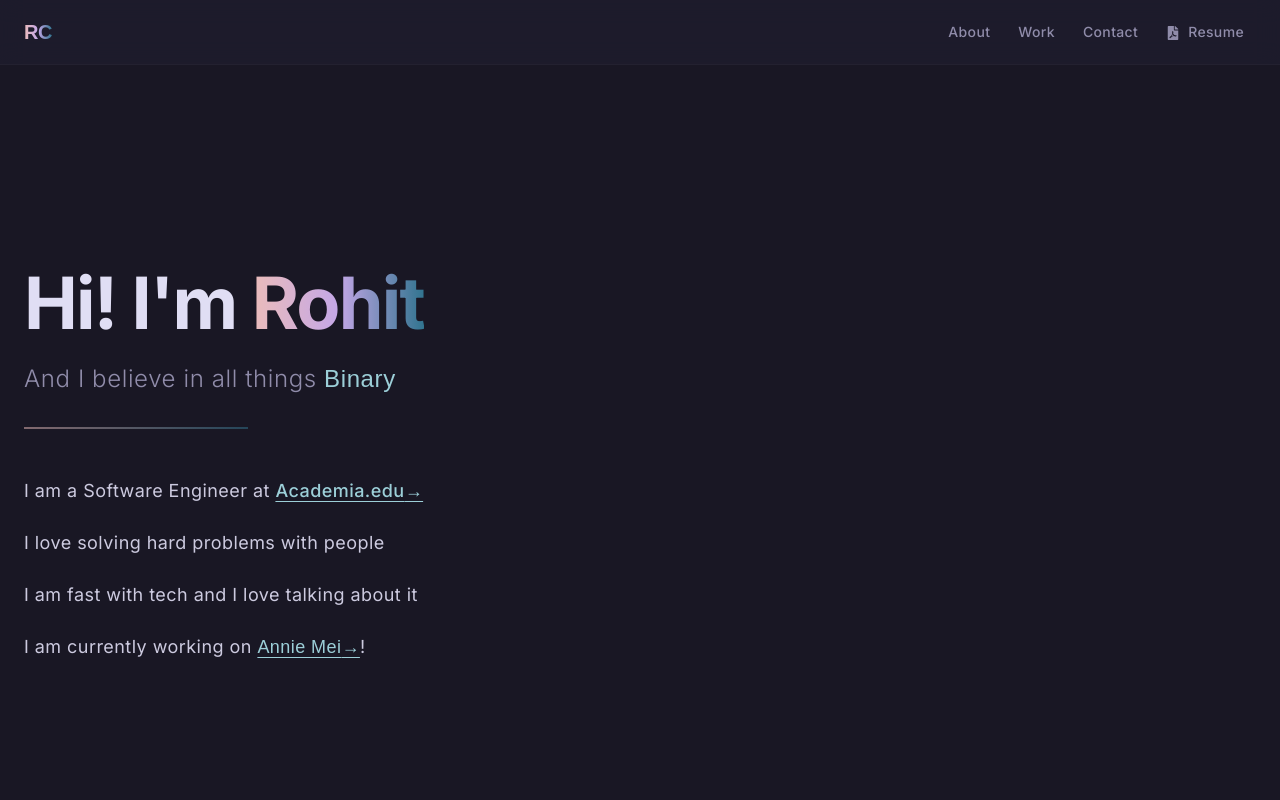
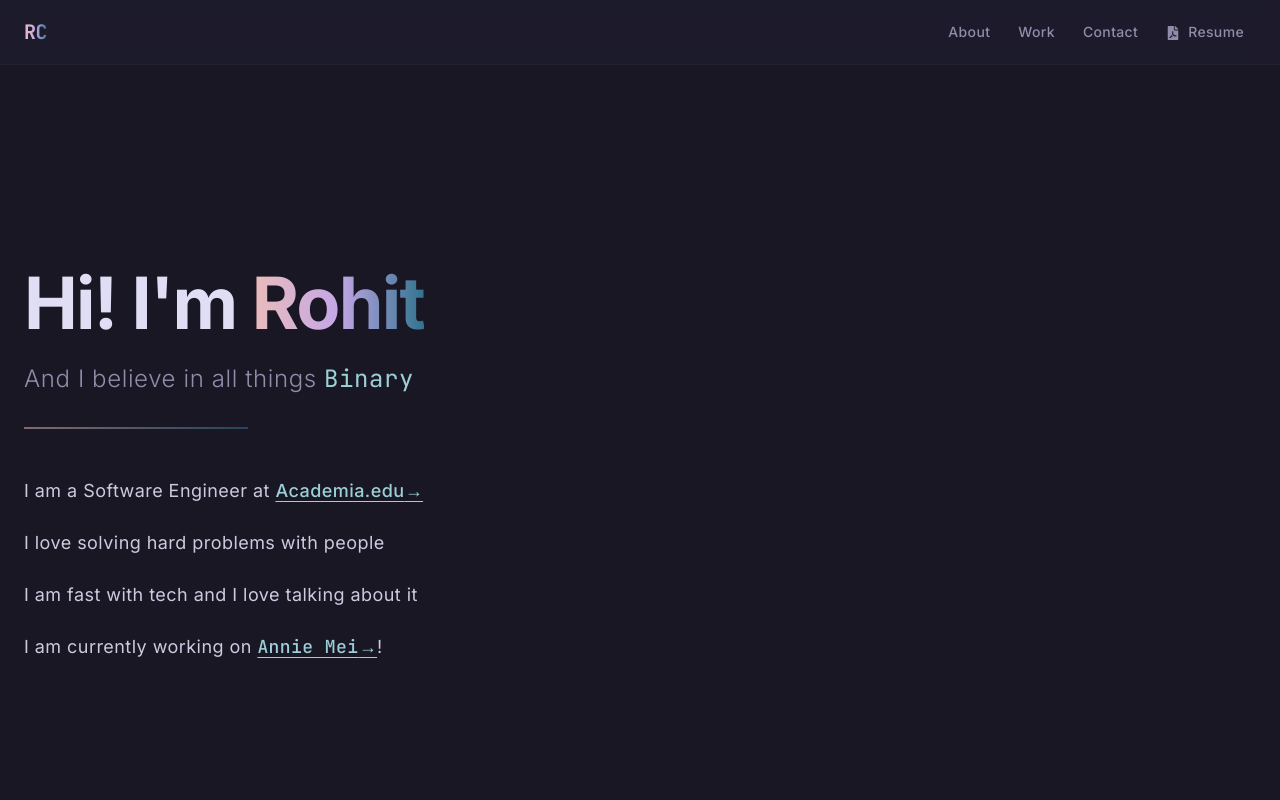
Before and after one commit to InfernapeXavier/InfernapeXavier.github.io, a Next.js app: page / in a window 1280 px wide. Shown: the top 800 px of the page. Built offline with nearby package versions, Linux system fonts and the light colour scheme.

Commit message:
fix: resolve font and favicon issues
- Replace MonaCode with JetBrains Mono from Google Fonts
- Fix favicon configuration with proper metadata
- Add favicon.ico to public directory
- Update template and layout structure
- Clean up font configuration in Tailwind

```diff
--- a/src/app/globals.css
+++ b/src/app/globals.css
@@ -9,6 +9,10 @@
 
   html {
     scroll-behavior: smooth;
+  }
+
+  body {
+    @apply antialiased;
   }
 }
 
--- a/src/app/layout.tsx
+++ b/src/app/layout.tsx
@@ -1,6 +1,5 @@
 import type { Metadata } from "next";
-import { Inter } from "next/font/google";
-import localFont from "next/font/local";
+import { Inter, JetBrains_Mono } from "next/font/google";
 import "./globals.css";
 import Navbar from "@/components/layout/Navbar";
 
@@ -8,15 +7,16 @@ const inter = Inter({
   subsets: ["latin"],
   display: "swap",
   variable: "--font-inter",
-  preload: true,
+  preload: false,
   weight: ["300", "400", "500", "600", "700"],
 });
 
-const monacode = localFont({
-  src: "../fonts/MonaCode-Regular.woff2",
+const jetbrainsMono = JetBrains_Mono({
+  subsets: ["latin"],
   display: "swap",
-  variable: "--font-monacode",
-  preload: true,
+  variable: "--font-mono",
+  preload: false,
+  weight: ["400", "500", "600", "700"],
 });
 
 export const metadata: Metadata = {
@@ -27,6 +27,27 @@ export const metadata: Metadata = {
   keywords:
     "developer, uf graduate, rohit, choudhari, InfernapeXavier, software engineer, full-stack engineer, academia.edu",
   authors: [{ name: "InfernapeXavier" }],
+  manifest: "/assets/favicon/site.webmanifest",
+  icons: [
+    { rel: "icon", url: "/favicon.ico" },
+    {
+      rel: "icon",
+      url: "/assets/favicon/favicon-32x32.png",
+      sizes: "32x32",
+      type: "image/png",
+    },
+    {
+      rel: "icon",
+      url: "/assets/favicon/favicon-16x16.png",
+      sizes: "16x16",
+      type: "image/png",
+    },
+    {
+      rel: "apple-touch-icon",
+      url: "/assets/favicon/apple-touch-icon.png",
+      sizes: "180x180",
+    },
+  ],
   openGraph: {
     type: "profile",
     firstName: "Rohit",
@@ -51,16 +72,9 @@ export default function RootLayout({
   children: React.ReactNode;
 }) {
   return (
-    <html
-      lang="en"
-      className={`${inter.variable} ${monacode.variable} scroll-smooth`}
-    >
+    <html lang="en" className={`${inter.variable} ${jetbrainsMono.variable}`}>
       <head>
-        <link
-          rel="apple-touch-icon"
-          sizes="180x180"
-          href="/assets/favicon/apple-touch-icon.png"
-        />
+        <link rel="icon" href="/favicon.ico" sizes="any" />
         <link
           rel="icon"
           type="image/png"
@@ -73,13 +87,16 @@ export default function RootLayout({
           sizes="16x16"
           href="/assets/favicon/favicon-16x16.png"
         />
+        <link
+          rel="apple-touch-icon"
+          sizes="180x180"
+          href="/assets/favicon/apple-touch-icon.png"
+        />
         <link rel="manifest" href="/assets/favicon/site.webmanifest" />
       </head>
       <body>
-        <div className={`${inter.className} font-sans antialiased`}>
-          <Navbar />
-          <main className="min-h-screen pt-16">{children}</main>
-        </div>
+        <Navbar />
+        {children}
       </body>
     </html>
   );
--- a/src/app/page.tsx
+++ b/src/app/page.tsx
@@ -2,7 +2,7 @@ import { FaGithub, FaLinkedin, FaTwitter } from "react-icons/fa";
 
 export default function Home() {
   return (
-    <>
+    <main className="pt-16 font-sans">
       <section
         id="about"
         className="min-h-screen bg-rose-pine-base flex items-center"
@@ -114,6 +114,6 @@ export default function Home() {
           </div>
         </div>
       </section>
-    </>
+    </main>
   );
 }
--- /dev/null
+++ b/src/app/template.tsx
@@ -0,0 +1,9 @@
+"use client";
+
+import { type ReactNode } from "react";
+
+export default function Template({ children }: { children: ReactNode }) {
+  return (
+    <div className="min-h-screen bg-rose-pine-base antialiased">{children}</div>
+  );
+}
--- a/tailwind.config.ts
+++ b/tailwind.config.ts
@@ -11,7 +11,7 @@ const config: Config = {
     extend: {
       fontFamily: {
         sans: ["var(--font-inter)"],
-        mono: ["var(--font-monacode)"],
+        mono: ["var(--font-mono)"],
       },
       colors: {
         // Rose Pine Base
```
Also changed, not shown: 1 other file (tests, documents, lock files or other folders).
